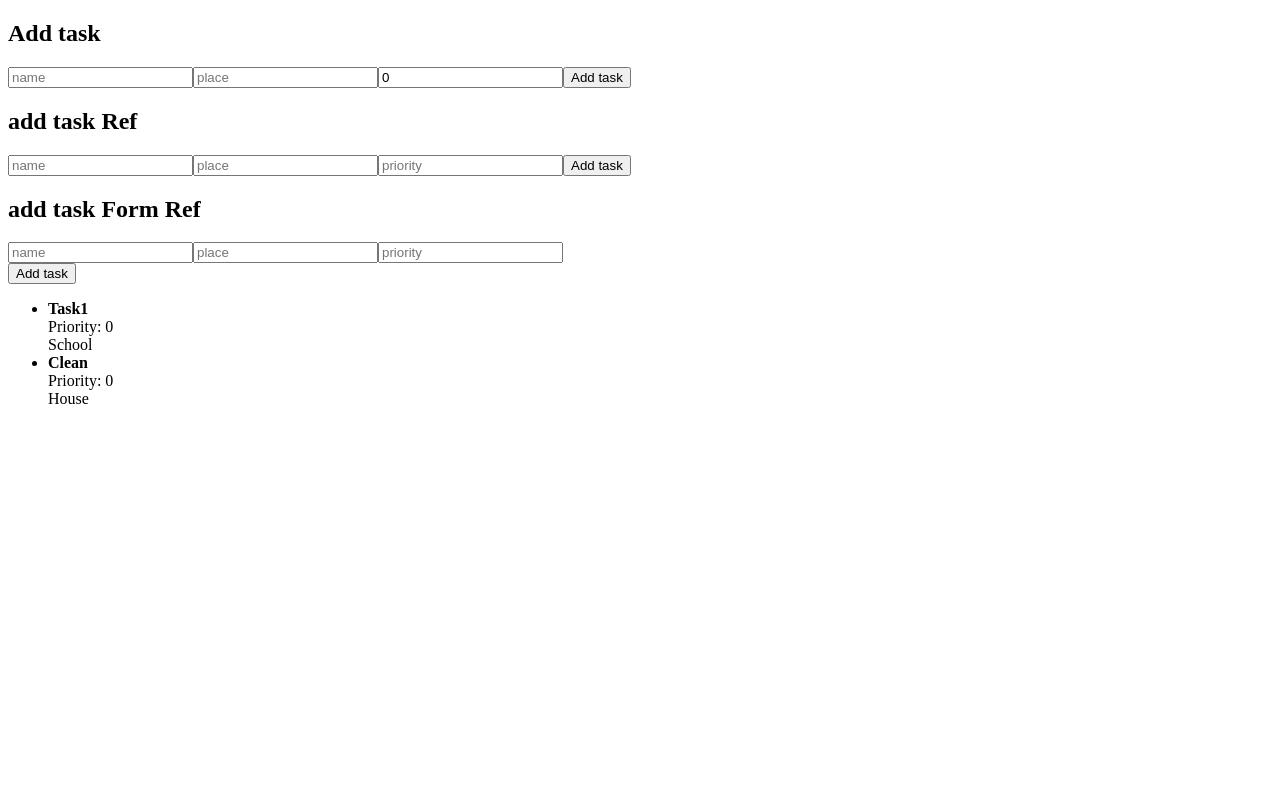
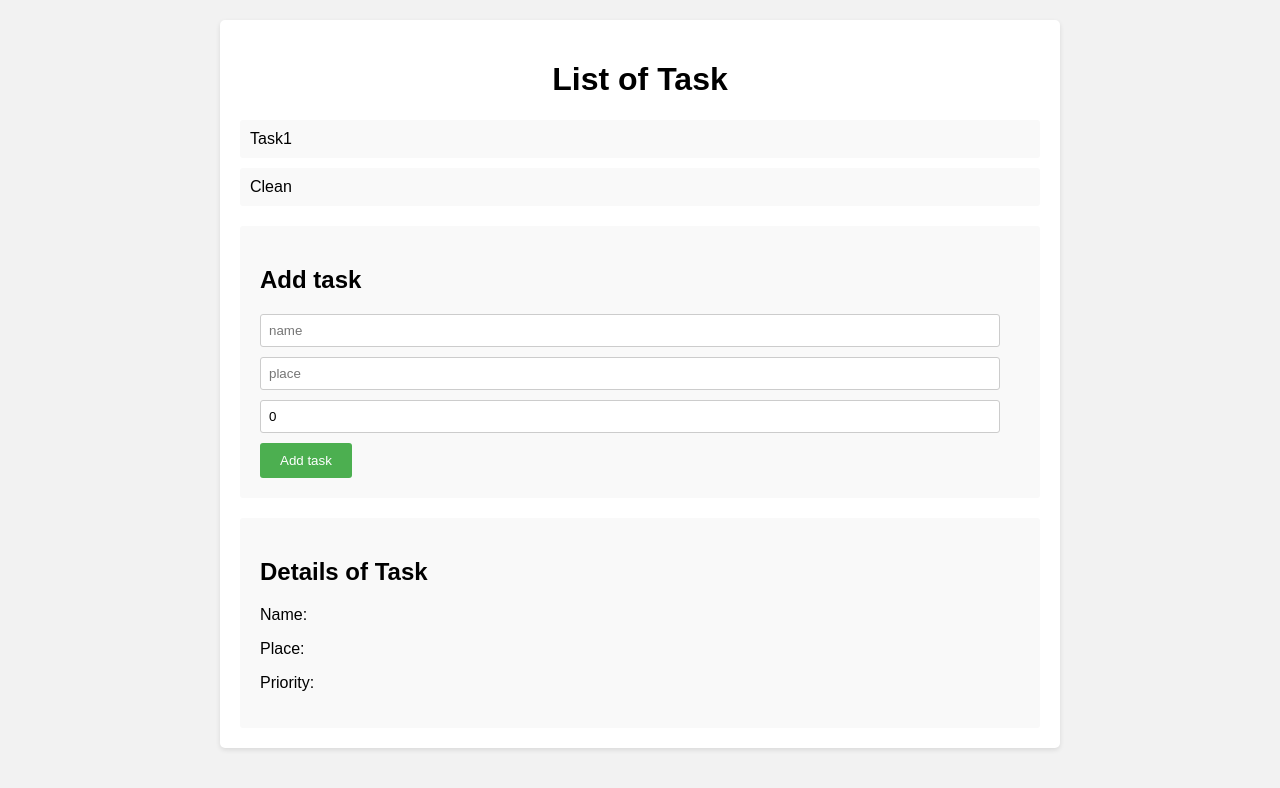
Before and after one commit to arias-ds3/ReactTaskManager, a React (Create React App) app: page / in a window 1280 px wide. Shown: the top 788 px of the page. Built offline with nearby package versions, Linux system fonts and the light colour scheme.

Commit message:
DetailsOfTaskComponent creation

```diff
--- a/src/App.css
+++ b/src/App.css
@@ -1,42 +1,67 @@
-.App {
+body {
+  font-family: Arial, sans-serif;
+  margin: 0;
+  padding: 0;
+  background-color: #f2f2f2;
+}
+
+.container {
+  max-width: 800px;
+  margin: 20px auto;
+  padding: 20px;
+  background-color: #fff;
+  border-radius: 5px;
+  box-shadow: 0 2px 5px rgba(0, 0, 0, 0.1);
+}
+
+h1 {
   text-align: center;
 }
 
-.App-logo {
-  height: 40vmin;
-  pointer-events: none;
+.task-list {
+  list-style-type: none;
+  padding: 0;
 }
 
-@media (prefers-reduced-motion: no-preference) {
-  .App-logo {
-    animation: App-logo-spin infinite 20s linear;
-  }
+.task-list li {
+  padding: 10px;
+  background-color: #f9f9f9;
+  border-radius: 3px;
+  margin-bottom: 10px;
+  cursor: pointer;
 }
 
-.App-header {
-  background-color: #282c34;
-  min-height: 100vh;
-  display: flex;
-  flex-direction: column;
-  align-items: center;
-  justify-content: center;
-  font-size: calc(10px + 2vmin);
-  color: white;
+.task-list li:hover {
+  background-color: #ebebeb;
 }
 
-.App-link {
-  color: #61dafb;
+.task-details {
+  margin-top: 20px;
+  background-color: #f9f9f9;
+  padding: 20px;
+  border-radius: 3px;
 }
 
-@keyframes App-logo-spin {
-  from {
-    transform: rotate(0deg);
-  }
-  to {
-    transform: rotate(360deg);
-  }
+.task-form {
+  margin-top: 20px;
+  padding: 20px;
+  background-color: #f9f9f9;
+  border-radius: 3px;
 }
 
-.testStyle {
-  color: #61dafb
+.task-form input,
+.task-form select {
+  width: 95%;
+  padding: 8px;
+  margin-bottom: 10px;
+  border-radius: 3px;
+  border: 1px solid #ccc;
 }
+
+.task-form button {
+  padding: 10px 20px;
+  background-color: #4CAF50;
+  color: #fff;
+  border: none;
+  border-radius: 3px;
+}
--- a/src/App.js
+++ b/src/App.js
@@ -1,14 +1,12 @@
 import './App.css';
 import { useState , useRef, useEffect } from 'react';
+import DetailOfTaskComponent from './Components/DetailsOfTaskComponent';
 
-function App() {
+
+let App = () => {
   let [name, setName] = useState("")
   let [place, setPlace] = useState("");
   let [priority, setPriority] = useState(0);
-
-let nameRef = useRef("");
-let placeRef = useRef("");
-let priorityRef = useRef(0);
 
 let formRef = useRef()
 
@@ -37,61 +35,24 @@ let addTask = () => {
   setPriority("")
 }
 
-let addTaskWithRefs = () => {
-  let newTask = {
-    name: nameRef.current.value,
-      place: placeRef.current.value,
-      priority: priorityRef.current.value
-  }
-  setTasks([...task, newTask])
-  nameRef.current.value = "";
-  placeRef.current.value = "";
-  priorityRef.current.value = ""
-
-}
-
-let addTaskWithformRef = () => {
-   let formData = new FormData(formRef.current);
-
-   let newTask = {
-    name: formData.get("name"),
-    place: formData.get("place"),
-    priority: formData.get("priority")
-  }
-  setTasks([...task, newTask])
-}
 
   return (
-    <div>
-      <h2>Add task</h2>
-      <input type="text" placeholder='name' value={name} onChange={(e) => { setName(e.currentTarget.value)}}></input>
-      <input type="text" placeholder='place'  value={place} onChange={(e) => { setPlace(e.currentTarget.value)}}></input>
-      <input type="number" placeholder='priority' value={priority} onChange={(e) => { setPriority(parseInt(e.currentTarget.value))}}></input>
-      <button onClick={addTask}>Add task</button>
+    <div className='container'>
+        <h1>List of Task</h1>
+        <ul className='task-list'>
+        { task.map( t =>
+          <li key={t.name}> {t.name}</li>) }
+          </ul>
 
-      <h2>add task Ref</h2>
-      <input ref={nameRef} type="text" placeholder='name' ></input>
-      <input ref={placeRef} type="text" placeholder='place' ></input>
-      <input ref={priorityRef} type="number" placeholder='priority' ></input>
-      <button onClick={addTaskWithRefs}>Add task</button>
+          <div className='task-form'>
+          <h2>Add task</h2>
+          <input type="text" placeholder='name' value={name} onChange={(e) => { setName(e.currentTarget.value)}}></input>
+          <input type="text" placeholder='place'  value={place} onChange={(e) => { setPlace(e.currentTarget.value)}}></input>
+          <input type="number" placeholder='priority' value={priority} onChange={(e) => { setPriority(parseInt(e.currentTarget.value))}}></input>
+          <button onClick={addTask}>Add task</button>
+          </div>
 
-      <h2>add task Form Ref</h2>
-      <form ref={formRef}>
-        <input name='name' type="text" placeholder='name' ></input>
-        <input name='place' type="text" placeholder='place' ></input>
-        <input name='priority' type="number" placeholder='priority' ></input>
-      </form>
-      <button onClick={addTaskWithformRef}>Add task</button>
-
-
-        <ul>
-        { task.map( t =>
-          <li>
-            <b>{t.name}</b>
-            <div>Priority: {t.priority}</div>
-            <div> {t.place} </div>
-          </li>) }
-          </ul>
+          <DetailOfTaskComponent/>
       </div>
 
   )
--- /dev/null
+++ b/src/Components/DetailsOfTaskComponent.js
@@ -0,0 +1,14 @@
+
+
+let DetailOfTaskComponent = () => {
+    return (
+        <div className="task-details">
+            <h2>Details of Task </h2>
+            <p>Name: </p>
+            <p>Place: </p>
+            <p>Priority: </p>
+        </div>
+    )
+}
+
+export default DetailOfTaskComponent;
```
